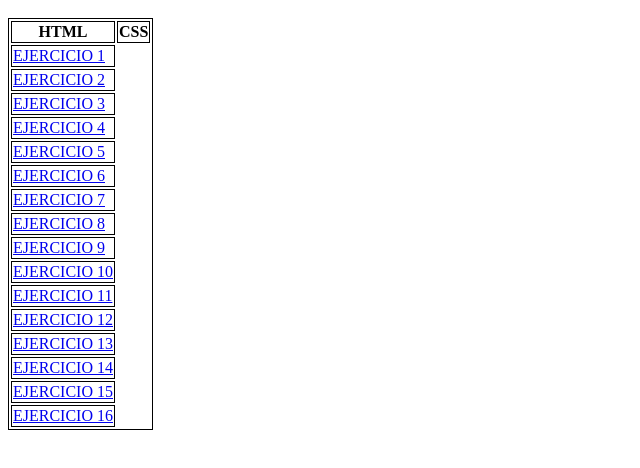
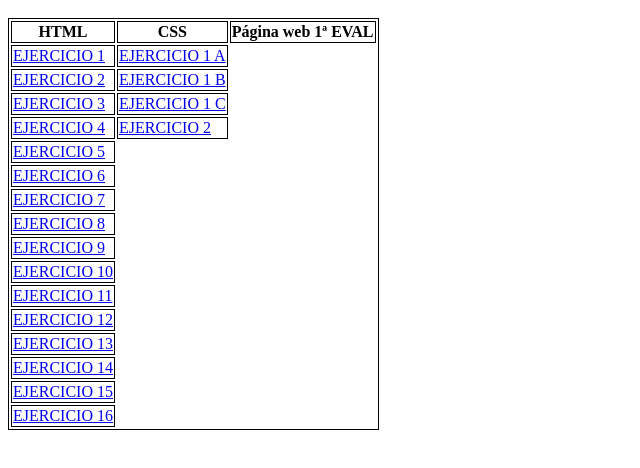
Before and after one commit to JavierCarballeira/smr-aw-JavierC, a plain HTML site: page index.html in a window 1280 px wide. Shown: the part 48-516 px from the top of the page, without its empty margins (0-640 px from the left). Drawn offline with Linux system fonts and the light colour scheme.

Commit message:
Update index.html

```diff
--- a/index.html
+++ b/index.html
@@ -13,22 +13,23 @@ table, th, td {
     <tr>
     <th>HTML</th>
     <th>CSS</th>
+    <th>Página web 1ª EVAL</th>
     </tr>
     <tr>
         <td><a href="html/EJERCICIO%201.html">EJERCICIO 1</a><br></td>
-
+        <td><a href="css/EJERCICIO 1 A">EJERCICIO 1 A</a><br></td>
     </tr>
     <tr>
         <td><a href="html/EJERCICIO%202.html">EJERCICIO 2</a><br></td>
-
+          <td><a href="css/EJERCICIO 1 B">EJERCICIO 1 B</a><br></td>
     </tr>
     <tr>
         <td><a href="html/EJERCICIO%203.html">EJERCICIO 3</a><br></td>
-
+        <td><a href="css/EJERCICIO 1 C">EJERCICIO 1 C</a><br></td>
     </tr>
     <tr>
         <td><a href="html/EJERCICIO%204.html">EJERCICIO 4</a><br></td>
-
+        <td><a href="css/EjercicioCSS2-1Alumnos">EJERCICIO 2</a><br></td>
     </tr>
     <tr>
         <td><a href="html/EJERCICIO%205.html">EJERCICIO 5</a><br></td>
```
